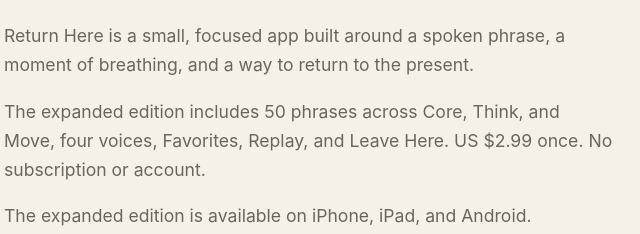
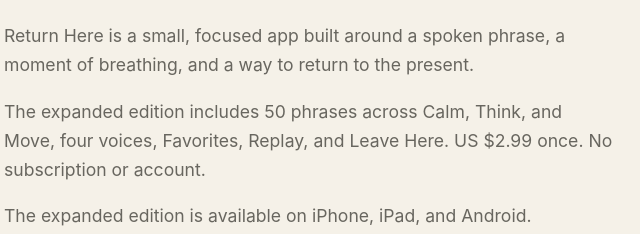
Before and after one commit to pbakunas1/ForgedToolsSite, a plain HTML site: page index.html in a window 1280 px wide. Shown: the part 1295-1529 px from the top of the page, 476-1116 px from the left. Drawn offline with Linux system fonts and the light colour scheme.

Commit message:
Use Calm on the Forged Tools homepage

```diff
--- a/index.html
+++ b/index.html
@@ -31,7 +31,7 @@
         <p class="product-name">Return Here: A Moment</p>
         <h2>Take a moment. It’s yours.</h2>
         <p>Return Here is a small, focused app built around a spoken phrase, a moment of breathing, and a way to return to the present.</p>
-        <p>The expanded edition includes 50 phrases across Core, Think, and Move, four voices, Favorites, Replay, and Leave Here. US $2.99 once. No subscription or account.</p>
+        <p>The expanded edition includes 50 phrases across Calm, Think, and Move, four voices, Favorites, Replay, and Leave Here. US $2.99 once. No subscription or account.</p>
         <p>The expanded edition is available on iPhone, iPad, and Android.</p>
         <p class="status"><a href="/return-here/">View the Return Here site</a></p>
       </article>
```
